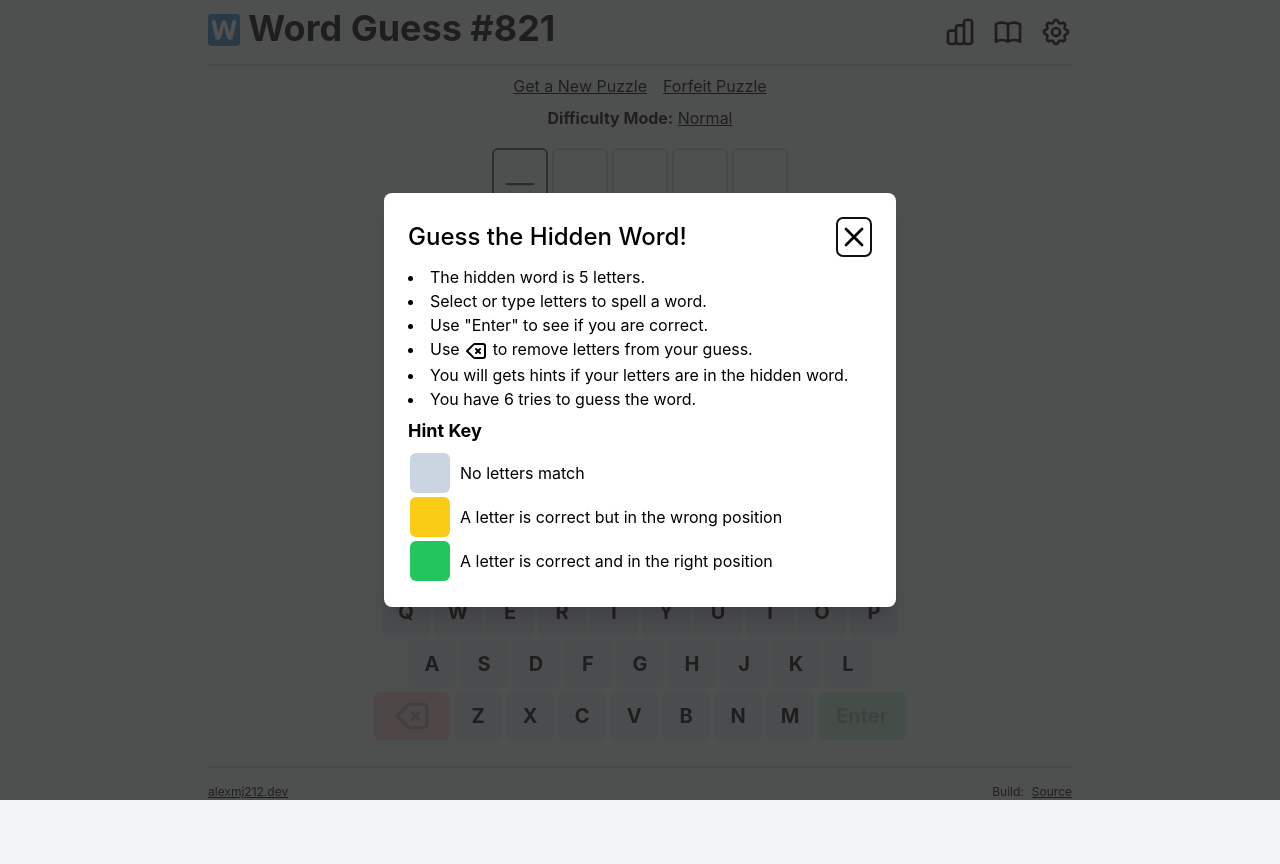
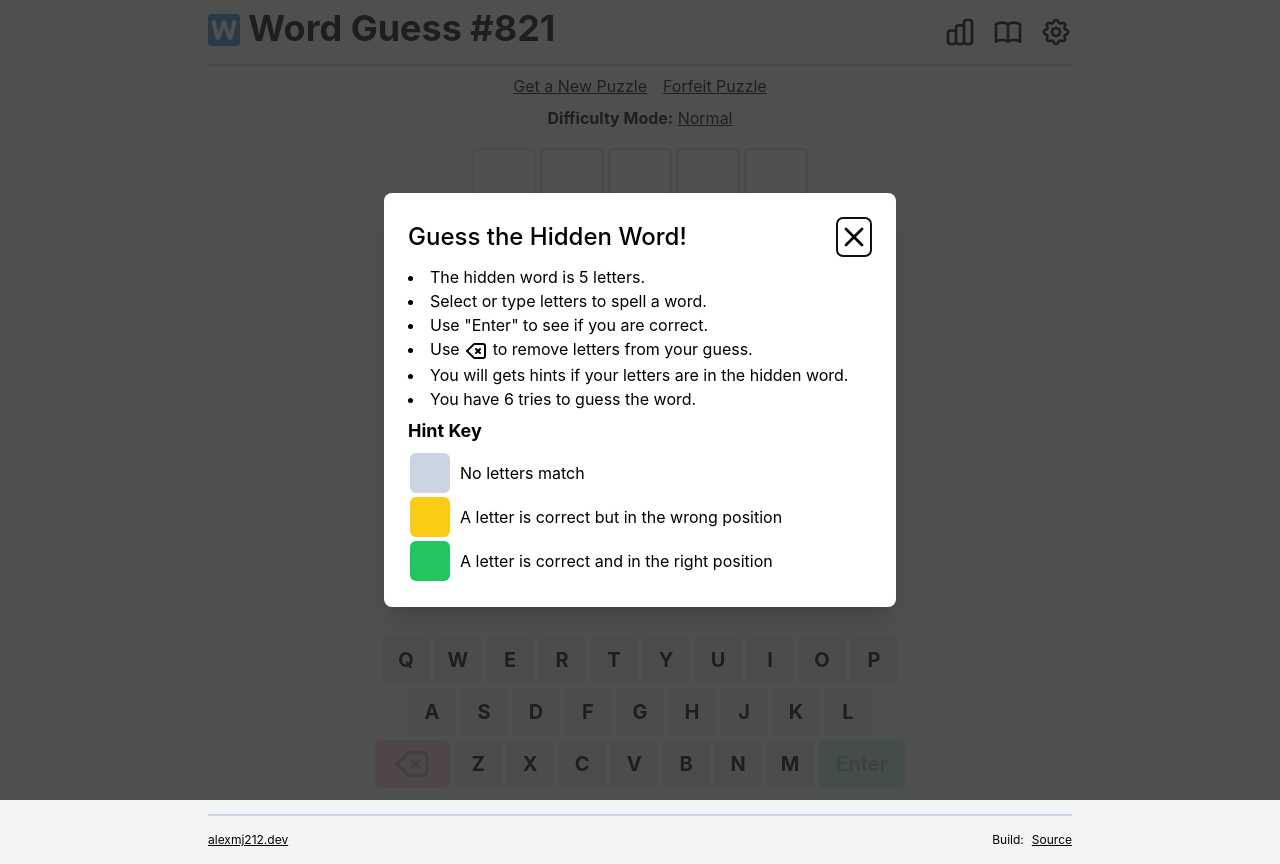
Before and after one commit to alexmj212/word-guess, a React (Create React App) app: page / in a window 1280 px wide. Before the commit the page ends 816 px from the top, so only its background shows below. Built offline with nearby package versions, Linux system fonts and the light colour scheme.

Commit message:
bigger letters

```diff
--- a/src/App.css
+++ b/src/App.css
@@ -65,17 +65,16 @@ body {
   @apply letter-option;
 }
 
-.cursor {
-  @apply border-2 border-slate-900 dark:border-slate-100;
-  @apply animate-pulse;
-  @apply w-12 h-12;
-  @apply md:w-14 md:h-14;
+.guess-box {
+  @apply border-2 border-slate-300 dark:border-slate-500;
+  @apply text-2xl md:text-4xl;
+  @apply w-14 h-14;
+  @apply md:w-16 md:h-16;
 }
 
-.guess-box {
-  @apply border-2 border-slate-300 dark:border-slate-500;
-  @apply w-12 h-12;
-  @apply md:w-14 md:h-14;
+.cursor {
+  @apply guess-box;
+  @apply animate-pulse;
 }
 
 .flex-break {
```
